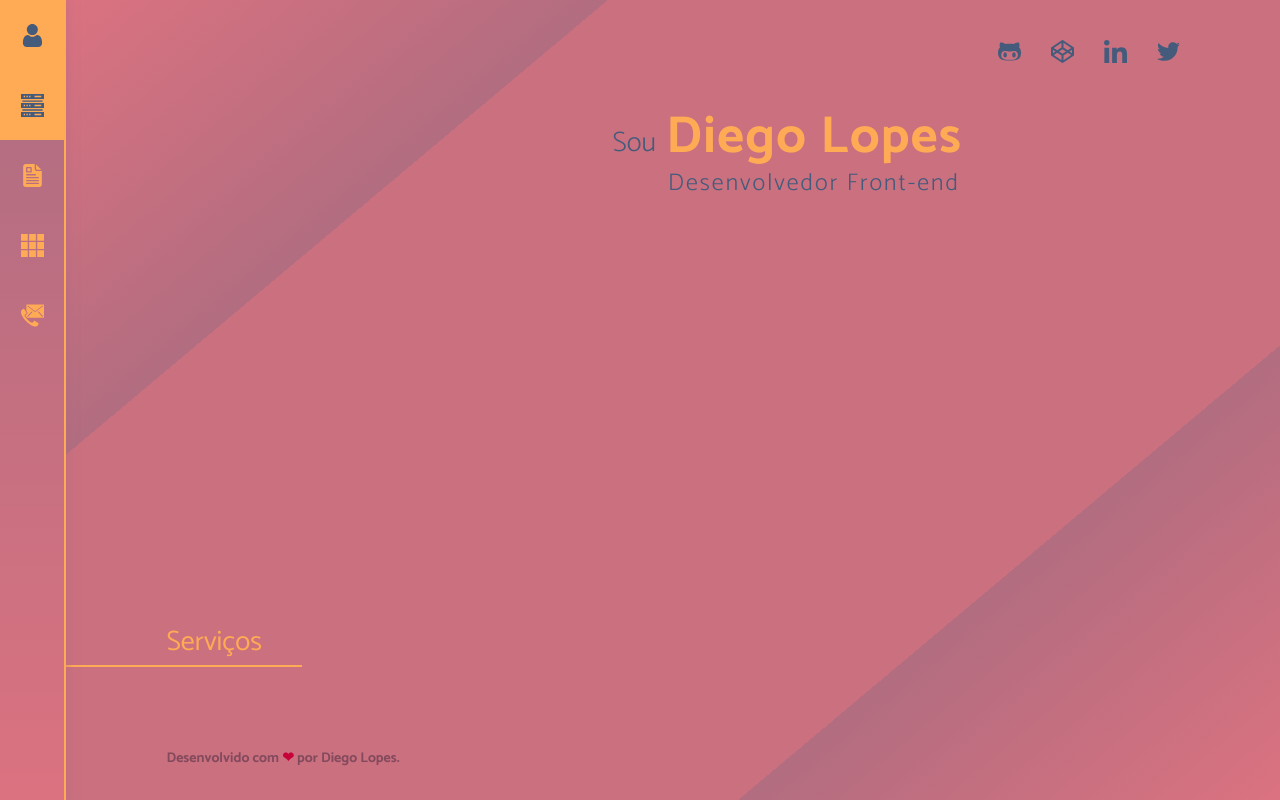
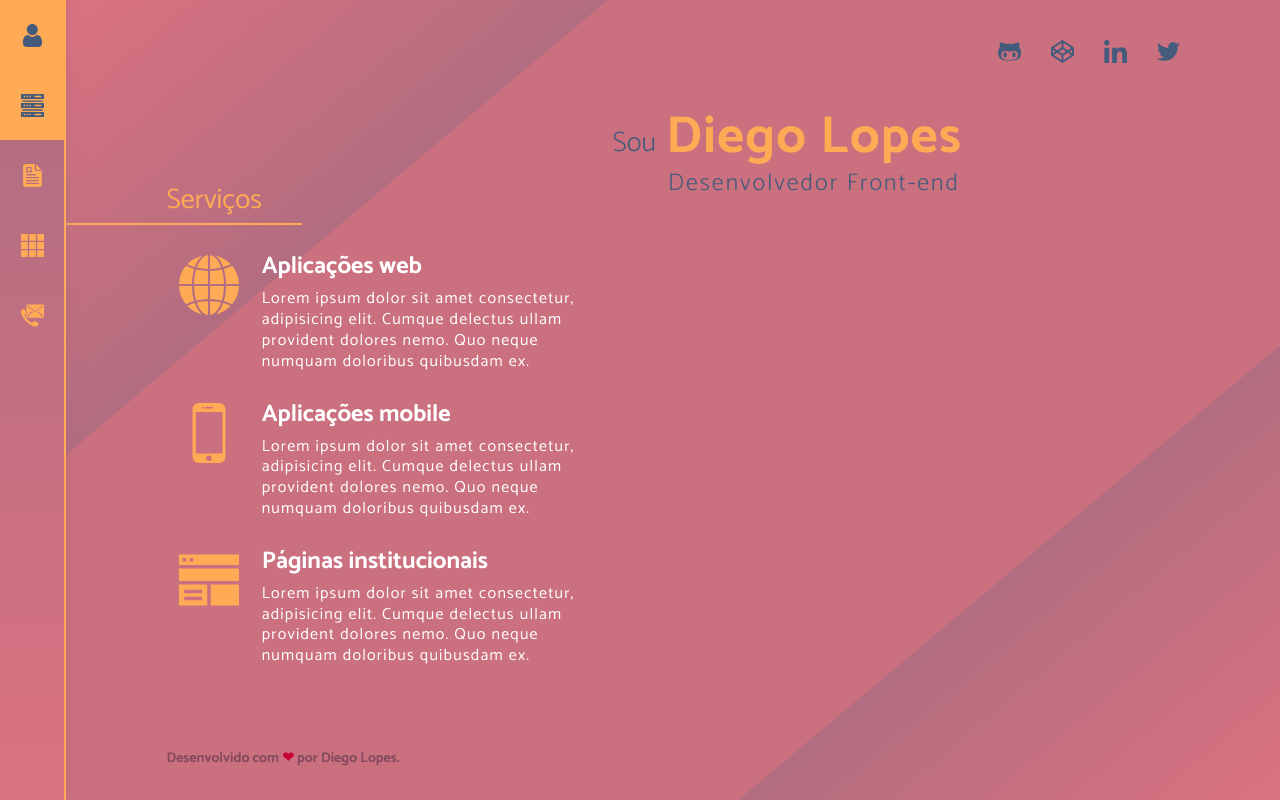
Before and after one commit to diglopes/my-portfolio, a website: page index.html in a window 1280 px wide. Both pictures are taken after a click on the link 32 px from the left and 105 px from the top of the page. Drawn offline with Linux system fonts and the light colour scheme.

Commit message:
Add services view

```diff
--- a/assets/styles/main.css
+++ b/assets/styles/main.css
@@ -274,6 +274,32 @@
 }
 
 /*********************
+*      SERVICES
+*********************/
+
+.service {
+  display: grid;
+  grid-template-columns: 20% 80%;
+  grid-gap: 10px;
+}
+
+.service + .service {
+  margin-top: 30px;
+}
+
+.service__logo {
+  width: 60px;
+  justify-self: center;
+}
+
+.service__title {
+  color: var(--clr-base);
+  font-size: 24px;
+  line-height: 1;
+  margin-bottom: 10px;
+}
+
+/*********************
 *     PORTFOLIO
 *********************/
 #portfolio ul {
--- a/index.html
+++ b/index.html
@@ -168,7 +168,55 @@
 
           <article class="article" id="services">
             <h2>Serviços</h2>
-            <div class="article-wrapper"></div>
+            <div class="article-wrapper">
+              <section class="service">
+                <img
+                  src="/assets/images/web.svg"
+                  alt="Internet"
+                  class="service__logo"
+                />
+                <div>
+                  <h3 class="service__title">Aplicações web</h3>
+                  <p class="service__text">
+                    Lorem ipsum dolor sit amet consectetur, adipisicing elit.
+                    Cumque delectus ullam provident dolores nemo. Quo neque
+                    numquam doloribus quibusdam ex.
+                  </p>
+                </div>
+              </section>
+
+              <section class="service">
+                <img
+                  src="/assets/images/celular.svg"
+                  alt="Internet"
+                  class="service__logo"
+                />
+                <div>
+                  <h3 class="service__title">Aplicações mobile</h3>
+                  <p class="service__text">
+                    Lorem ipsum dolor sit amet consectetur, adipisicing elit.
+                    Cumque delectus ullam provident dolores nemo. Quo neque
+                    numquam doloribus quibusdam ex.
+                  </p>
+                </div>
+              </section>
+
+              <section class="service">
+                <img
+                  src="/assets/images/pagina_web.svg"
+                  alt="Internet"
+                  class="service__logo"
+                />
+                <div>
+                  <h3 class="service__title">Páginas institucionais</h3>
+                  <p class="service__text">
+                    Lorem ipsum dolor sit amet consectetur, adipisicing elit.
+                    Cumque delectus ullam provident dolores nemo. Quo neque
+                    numquam doloribus quibusdam ex.
+                  </p>
+                </div>
+              </section>
+            </div>
           </article>
 
           <article class="article" id="resume">
```
Also changed, not shown: assets/images/celular.svg (added), assets/images/pagina_web.svg (added), assets/images/web.svg (added).
